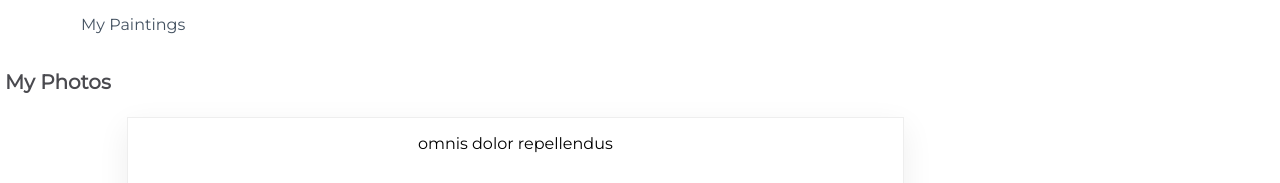
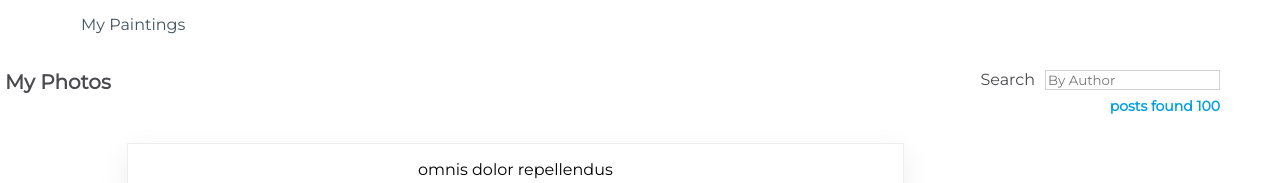
Before and after one commit to mika-sims/React-Basics, a React (Create React App) app in the folder my-app/: page / in a window 1280 px wide. Shown: the part 161-344 px from the top of the page. Built offline with nearby package versions, Linux system fonts and the light colour scheme.

Commit message:
Create dynamic search bar

```diff
--- a/my-app/src/components/Content.js
+++ b/my-app/src/components/Content.js
@@ -9,6 +9,7 @@
     super(props);
     this.state = {
       isLoaded: false,
+      posts: [],
     };
   }
 
@@ -16,20 +17,42 @@
     setTimeout(() => {
       this.setState({
         isLoaded: true,
+        posts: savedPosts.savedPosts,
       });
     }, 2000);
   }
+
+  handleChange = (e) => {
+    const name = e.target.value.toLowerCase();
+    const filteredPosts = savedPosts.savedPosts.filter((post) => {
+      return post.name.toLowerCase().includes(name);
+    });
+
+    this.setState({
+      posts: filteredPosts,
+    });
+  };
 
   render() {
     return (
       <div className={css.Content}>
         <div className={css.TitleBar}>
           <h1>My Photos</h1>
+          <form>
+            <label htmlFor="searchinput">Search</label>
+            <input
+              type="search"
+              id="searchinput"
+              placeholder="By Author"
+              onChange={(e) => this.handleChange(e)}
+            />
+            <h4>posts found {this.state.posts.length}</h4>
+          </form>
         </div>
 
         <div className={css.SearchResults}>
           {this.state.isLoaded ? (
-            <PostItem savedPosts={savedPosts.savedPosts} />
+            <PostItem savedPosts={this.state.posts} />
           ) : (
             <Loader />
           )}
```
